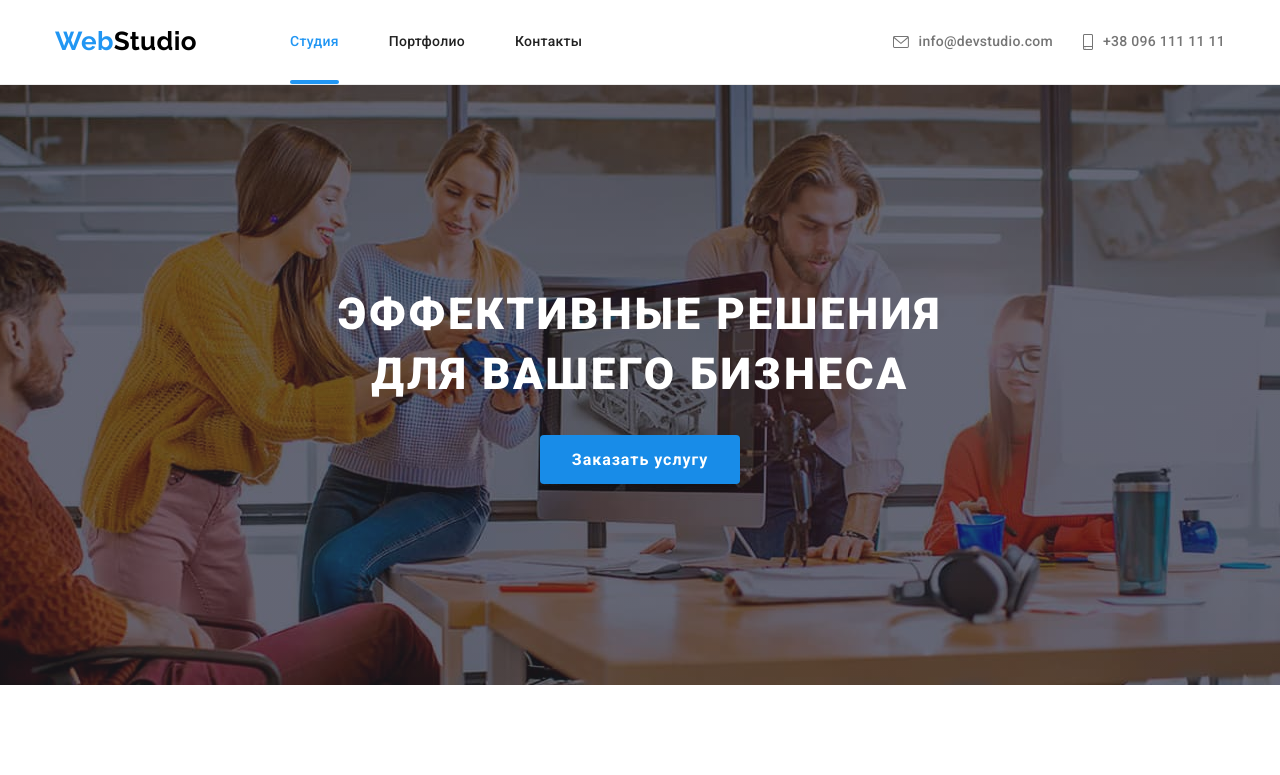
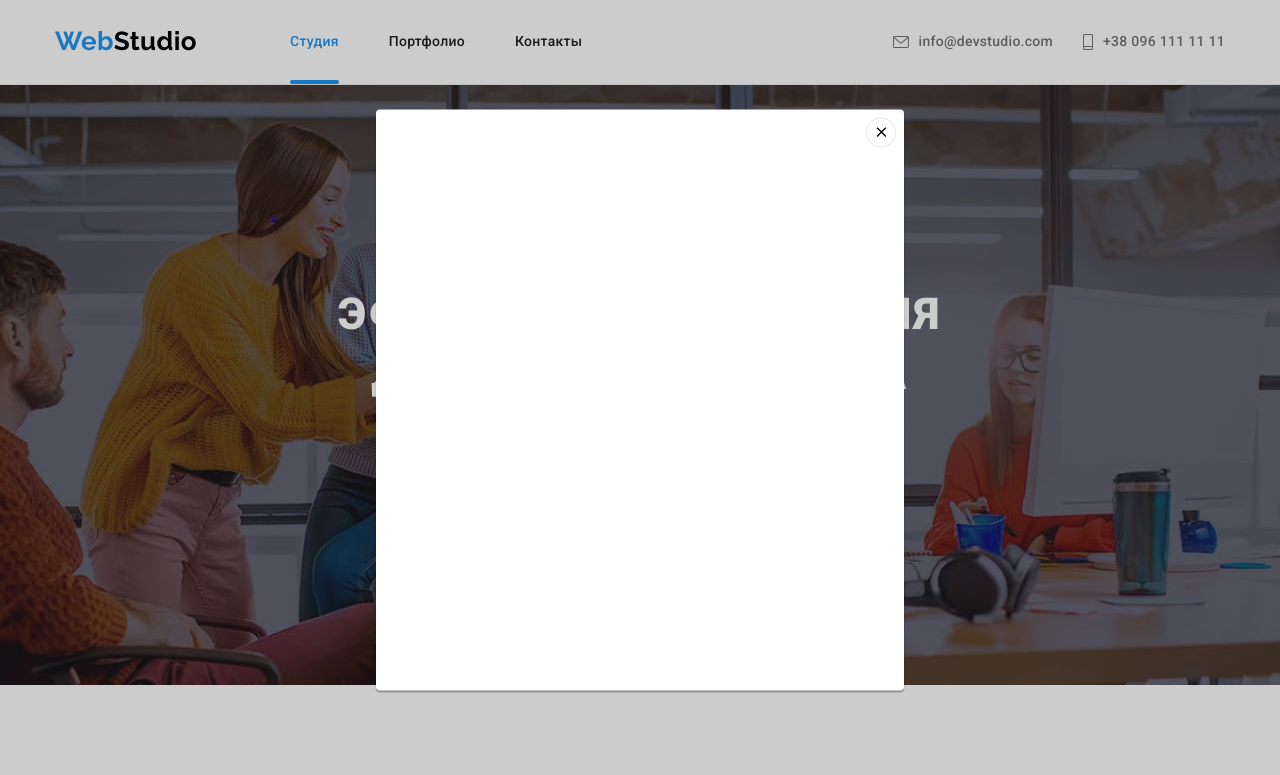
Before and after one commit to Lolichka-Olha/goit-markup-hw-05, a plain HTML site: page index.html in a window 1280 px wide. Both pictures are taken after a click on the button "Заказать услугу". Shown: the top 775 px of the page. Drawn offline with nearby package versions, Linux system fonts and the light colour scheme.

Commit message:
Добавляет разметку и оформление «бекдропа», и модального окна

```diff
--- a/css/styles.css
+++ b/css/styles.css
@@ -13,8 +13,10 @@
   --footer-bg-color: #2f303a;
   --footer-social-bg-color: rgba(255, 255, 255, 0.1);
   --gallery-thumb-bg-color: rgba(33, 150, 243, 0.9);
+  --backdrop-bg-color: rgba(0, 0, 0, 0.2);
   --border-header-color: #ececec;
   --border-gallery-color: #eeeeee;
+  --border-modal-btn-close-color: rgba(0, 0, 0, 0.1);
   --card-gallery-gap: 30px;
   --social-link-gap: 10px;
   --filter-btn-gap: 8px;
@@ -25,6 +27,8 @@
     0px 2px 2px rgba(0, 0, 0, 0.12);
   --gallery-box-shadow: 0px 1px 1px rgba(0, 0, 0, 0.12), 0px 4px 4px rgba(0, 0, 0, 0.06),
     1px 4px 6px rgba(0, 0, 0, 0.16);
+  --modal-box-shadow: 0px 1px 3px rgba(0, 0, 0, 0.12), 0px 1px 1px rgba(0, 0, 0, 0.14),
+    0px 2px 1px rgba(0, 0, 0, 0.2);
   --first-transition: 250ms cubic-bezier(0.4, 0, 0.2, 1);
 }
 
@@ -120,10 +124,10 @@ ul {
 .nav-link-current::after {
   content: '';
   position: absolute;
+  left: 0;
+  bottom: 0;
   width: 100%;
   height: 4px;
-  left: 0;
-  bottom: 0;
 
   background-color: var(--accent-color);
   border-radius: 2px;
@@ -306,9 +310,9 @@ ul {
 
 .work-title {
   position: absolute;
-  width: 100%;
   left: 0;
   bottom: 0;
+  width: 100%;
   padding: 27px 0;
   text-align: center;
 
@@ -599,8 +603,7 @@ ul {
   transition: transform var(--first-transition);
 }
 
-.gallery-item:hover .gallery-description,
-.gallery-item:focus .gallery-description {
+.gallery-item:hover .gallery-description {
   transform: translateY(0);
 }
 
@@ -623,3 +626,51 @@ ul {
   font-size: 16px;
   line-height: 1.87;
 }
+
+/* modal */
+
+.backdrop {
+  position: fixed;
+  top: 0;
+  left: 0;
+  width: 100%;
+  height: 100%;
+
+  background-color: var(--backdrop-bg-color);
+}
+
+.backdrop.is-hidden {
+  visibility: hidden;
+  opacity: 0;
+  pointer-events: none;
+}
+
+.modal {
+  position: absolute;
+  top: 50%;
+  left: 50%;
+  transform: translate(-50%, -50%);
+  min-width: 528px;
+  min-height: 581px;
+
+  background-color: var(--primary-color);
+  box-shadow: var(--modal-box-shadow);
+  border-radius: 4px;
+}
+
+.modal-btn-close {
+  position: absolute;
+  top: 8px;
+  right: 8px;
+  width: 30px;
+  height: 30px;
+  display: flex;
+  justify-content: center;
+  align-items: center;
+
+  background-color: var(--primary-color);
+  color: var(--logo-color);
+  border: 1px solid var(--border-modal-btn-close-color);
+  border-radius: 50%;
+  cursor: pointer;
+}
--- a/index.html
+++ b/index.html
@@ -61,7 +61,7 @@
       <div class="overlay">
         <section class="hero">
           <h1 class="hero-title">Эффективные решения <br />для вашего бизнеса</h1>
-          <button type="button" class="hero-btn">Заказать услугу</button>
+          <button type="button" class="hero-btn" data-modal-open>Заказать услугу</button>
         </section>
       </div>
 
@@ -427,5 +427,17 @@
         </div>
       </div>
     </footer>
+
+    <!-- modal -->
+    <div class="backdrop is-hidden" data-modal>
+      <div class="modal">
+        <button class="modal-btn-close" type="button" data-modal-close>
+          <svg class="modal-icon" width="18" height="18">
+            <use href="./images/icons.svg#icon-close-black"></use>
+          </svg>
+        </button>
+      </div>
+    </div>
+    <script src="./js/modal.js"></script>
   </body>
 </html>
--- /dev/null
+++ b/js/modal.js
@@ -0,0 +1,14 @@
+(() => {
+  const refs = {
+    openModalBtn: document.querySelector('[data-modal-open]'),
+    closeModalBtn: document.querySelector('[data-modal-close]'),
+    modal: document.querySelector('[data-modal]'),
+  };
+
+  refs.openModalBtn.addEventListener('click', toggleModal);
+  refs.closeModalBtn.addEventListener('click', toggleModal);
+
+  function toggleModal() {
+    refs.modal.classList.toggle('is-hidden');
+  }
+})();
```
